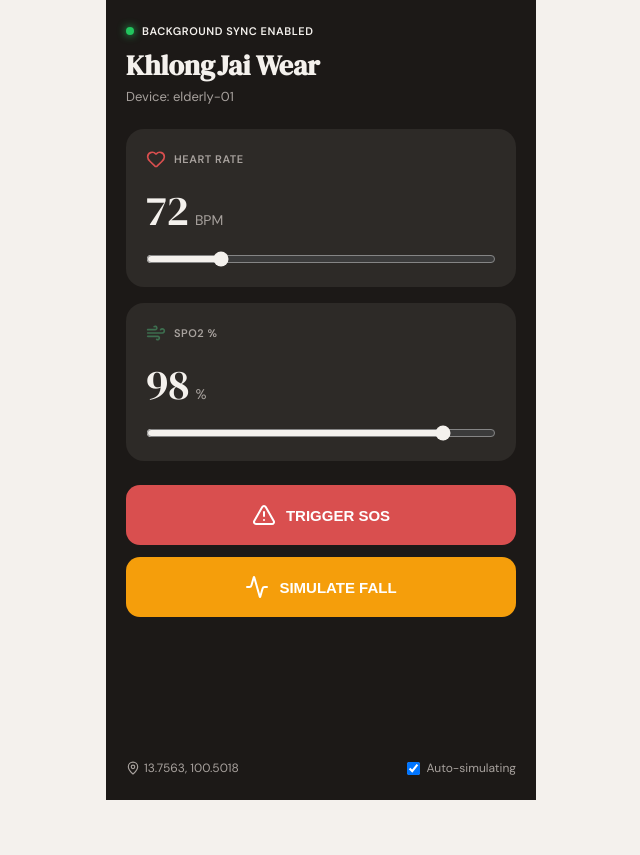
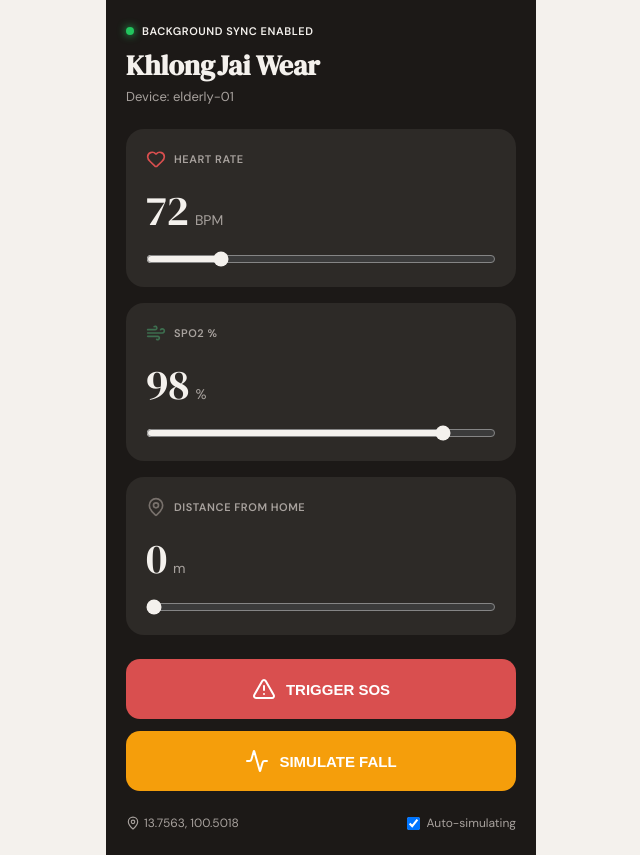
Before and after one commit to pathaninOpa/Khlongjai, a React (Vite) app in the folder KhlongJai/caregiver-app/: page /wearable in a window 1280 px wide. Shown: the whole page, without its empty margins (319-959 px from the left). Before the commit the page ends 800 px from the top, so only its background shows below. Built offline with nearby package versions, Linux system fonts and the light colour scheme; no server answers.

Commit message:
feat: enhance Dashboard and Wearable components with geolocation features and address display

```diff
--- a/KhlongJai/caregiver-app/src/Dashboard.tsx
+++ b/KhlongJai/caregiver-app/src/Dashboard.tsx
@@ -1,7 +1,27 @@
 import { useState, useEffect, useMemo, useRef } from 'react'
 import { Heart, Wind, MapPin, ShieldCheck, Clock, Home, User, Phone, Navigation, ChevronRight } from 'lucide-react'
+import { MapContainer, TileLayer, Marker, useMap } from 'react-leaflet'
+import L from 'leaflet'
 import { useBroadcastSync } from './useBroadcastSync'
 import './App.css'
+
+// Leaflet Marker Icon Fix
+let DefaultIcon = L.icon({
+    iconUrl: 'https://unpkg.com/leaflet@1.9.4/dist/images/marker-icon.png',
+    shadowUrl: 'https://unpkg.com/leaflet@1.9.4/dist/images/marker-shadow.png',
+    iconSize: [25, 41],
+    iconAnchor: [12, 41]
+});
+L.Marker.prototype.options.icon = DefaultIcon;
+
+// Helper to update map center
+function ChangeView({ center }: { center: [number, number] }) {
+  const map = useMap();
+  useEffect(() => {
+    map.setView(center);
+  }, [center, map]);
+  return null;
+}
 
 // Helper for chart data generation
 function gen(n: number, base: number, noise: number, mn: number, mx: number) {
@@ -51,7 +71,7 @@ const VitalChart = ({ id, range, history, state }: { id: string, range: string,
   const py = (v: number) => padY + (1 - (v - yMin) / (yMax - yMin)) * (H - padY * 2);
 
   let area = `M${px(0)},${H}`;
-  pts.forEach((v, i) => { area += ` L${px(i)},${py(v)}`; });
+  pts.forEach((v, i) => { area += ` L${px(i)},py(v)`; });
   area += ` L${px(pts.length - 1)},${H} Z`;
 
   let line = `M${px(0)},${py(pts[0])}`;
@@ -147,11 +167,10 @@ const SlideToResolve = ({ onResolve }: { onResolve: () => void }) => {
 
   const handleMove = (clientX: number) => {
     if (!isDragging.current || !containerRef.current) return;
-    const maxDrag = containerRef.current.offsetWidth - 64; // container width - handle width
+    const maxDrag = containerRef.current.offsetWidth - 64;
     let newX = clientX - startX.current;
     newX = Math.max(0, Math.min(maxDrag, newX));
     setDragX(newX);
-
     if (newX >= maxDrag - 5) {
       isDragging.current = false;
       onResolve();
@@ -161,7 +180,7 @@ const SlideToResolve = ({ onResolve }: { onResolve: () => void }) => {
   const handleEnd = () => {
     if (!isDragging.current) return;
     isDragging.current = false;
-    setDragX(0); // Reset to start if not reached the end
+    setDragX(0);
   };
 
   return (
@@ -184,7 +203,7 @@ const SlideToResolve = ({ onResolve }: { onResolve: () => void }) => {
   );
 };
 
-const EmergencyOverlay = ({ data, onDismiss, onResolve, onCall, onFalseAlarm }: { data: any, onDismiss: () => void, onResolve: () => void, onCall: () => void, onFalseAlarm: () => void }) => {
+const EmergencyOverlay = ({ data, onDismiss, onResolve, onCall, onFalseAlarm, address }: { data: any, onDismiss: () => void, onResolve: () => void, onCall: () => void, onFalseAlarm: () => void, address: string }) => {
   const [elapsed, setElapsed] = useState(0);
   useEffect(() => {
     const interval = setInterval(() => setElapsed(prev => prev + 1), 1000);
@@ -216,7 +235,7 @@ const EmergencyOverlay = ({ data, onDismiss, onResolve, onCall, onFalseAlarm }:
         <div className="alarm-label">{data.sos ? 'SOS ALERT' : 'FALL DETECTED'}</div>
         <div className="alarm-title">Somchai needs help</div>
         <div className="alarm-name">Grandfather · Age 74</div>
-        <div className="alarm-location"><MapPin size={11} /> Bedroom · Home</div>
+        <div className="alarm-location"><MapPin size={11} /> {address}</div>
         <div className="alarm-timer">
           <span className="timer-label">{data.sos ? 'Requested' : 'Detected'}</span>
           <span className="timer-val">{elapsed < 5 ? 'just now' : formatTime(elapsed)}</span>
@@ -259,7 +278,42 @@ export default function Dashboard() {
   const [showIncident, setShowIncident] = useState(false);
   const [overlayActive, setOverlayActive] = useState(false);
   const [todayFallCount, setTodayFallCount] = useState(0);
+  const [address, setAddress] = useState("Locating...");
+  const [homeCoords, setHomeCoords] = useState({ lat: 13.7563, lng: 100.5018 });
   const lastSyncTime = useRef("");
+  const lastFetchedCoords = useRef({ lat: 0, lng: 0 });
+
+  // Initialize Home Coords
+  useEffect(() => {
+    navigator.geolocation.getCurrentPosition((pos) => {
+      const coords = { lat: pos.coords.latitude, lng: pos.coords.longitude };
+      setHomeCoords(coords);
+    });
+  }, []);
+
+  // Reverse Geocoding Effect
+  useEffect(() => {
+    const distMoved = Math.sqrt(Math.pow(data.lat - lastFetchedCoords.current.lat, 2) + Math.pow(data.lng - lastFetchedCoords.current.lng, 2));
+    if (distMoved > 0.0005 || address === "Locating...") {
+      const fetchAddress = async () => {
+        try {
+          const res = await fetch(`https://nominatim.openstreetmap.org/reverse?format=json&lat=${data.lat}&lon=${data.lng}&zoom=18&addressdetails=1`, {
+            headers: { 'User-Agent': 'KhlongJai-Caregiver-App' }
+          });
+          const json = await res.json();
+          const addr = json.address;
+          const display = addr.suburb || addr.neighbourhood || addr.road || addr.village || addr.city || "Current Location";
+          const city = addr.city || addr.province || addr.state || "";
+          setAddress(city ? `${display}, ${city}` : display);
+          lastFetchedCoords.current = { lat: data.lat, lng: data.lng };
+        } catch (e) {
+          console.error("Geocoding failed", e);
+        }
+      };
+      const timeout = setTimeout(fetchAddress, 1000);
+      return () => clearTimeout(timeout);
+    }
+  }, [data.lat, data.lng, address]);
 
   useEffect(() => {
     if (data.lastUpdate !== lastSyncTime.current) {
@@ -342,6 +396,11 @@ export default function Dashboard() {
     handleResolve();
   };
 
+  const isAtHome = useMemo(() => {
+    const dist = Math.sqrt(Math.pow(data.lat - homeCoords.lat, 2) + Math.pow(data.lng - homeCoords.lng, 2));
+    return dist < 0.001;
+  }, [data.lat, data.lng, homeCoords]);
+
   return (
     <div className="dashboard-container">
       {overlayActive && (data.sos || data.fall) && (
@@ -351,6 +410,7 @@ export default function Dashboard() {
           onResolve={handleResolve}
           onCall={handleCall}
           onFalseAlarm={handleFalseAlarm}
+          address={address}
         />
       )}
 
@@ -432,7 +492,10 @@ export default function Dashboard() {
         </div>
 
         <div className="week-card">
-          <div className="week-card-header"><div className="week-card-title">Weekly Overview</div><div className="week-legend"><div className="wleg"><div className="wleg-dot" style={{ background: '#C4956A' }}></div>HR</div><div className="wleg"><div className="wleg-dot" style={{ background: 'var(--green-mid)' }}></div>SpO₂</div></div></div>
+          <div className="week-card-header"><div className="week-card-title">Weekly Overview</div><div className="week-legend">
+              <div className="wleg"><div className="wleg-dot" style={{ background: '#C4956A' }}></div>HR</div>
+              <div className="wleg"><div className="wleg-dot" style={{ background: 'var(--green-mid)' }}></div>SpO₂</div>
+            </div></div>
           <div className="week-grid">{['Mon', 'Tue', 'Wed', 'Thu', 'Fri', 'Sat', 'Sun'].map((day, i) => {
               const hrVal = [69, 74, 71, 77, 68, 72, Math.round(data.hr)][i];
               const spVal = [97, 98, 97, 96, 98, 99, Math.round(data.spo2)][i];
@@ -441,8 +504,29 @@ export default function Dashboard() {
         </div>
 
         <div className="loc-card">
-          <div className="loc-header"><div><div className="loc-label"><MapPin size={10} /> Live Location</div><div className="loc-name">🏠 Home</div><div className="loc-sub">Sukhumvit, Bangkok · {new Date(data.lastUpdate).toLocaleTimeString([], { hour: '2-digit', minute: '2-digit' })}</div></div><div className="geo-badge">Safe zone</div></div>
-          <div className="map-box"><svg className="map-svg" viewBox="0 0 400 145" preserveAspectRatio="xMidYMid slice"><rect width="400" height="145" fill="#E4E8E0" /><rect x="0" y="62" width="400" height="8" fill="#D0D5CA" /><rect x="0" y="96" width="400" height="5" fill="#D0D5CA" /><rect x="75" y="0" width="6" height="145" fill="#D0D5CA" /><circle cx="200" cy="68" r="14" fill="none" stroke="#3D6E4F" strokeWidth="2" className="pulse-ring" /><g className="map-pin"><circle cx="200" cy="62" r="13" fill="#3D6E4F" /><circle cx="200" cy="62" r="5" fill="white" /><polygon points="200,75 194,62 206,62" fill="#3D6E4F" /></g></svg></div>
+          <div className="loc-header">
+            <div>
+              <div className="loc-label"><MapPin size={10} /> Live Location</div>
+              <div className="loc-name">{isAtHome ? '🏠 Home' : '📍 Away'}</div>
+              <div className="loc-sub">{address} · {new Date(data.lastUpdate).toLocaleTimeString([], { hour: '2-digit', minute: '2-digit' })}</div>
+            </div>
+            <div className={`geo-badge ${isAtHome ? '' : 'warn'}`} style={{ background: isAtHome ? '' : 'var(--state-watch-bg)', color: isAtHome ? '' : 'var(--state-watch-text)' }}>
+                {isAtHome ? 'Safe zone' : 'Outside Safe Zone'}
+            </div>
+          </div>
+          <div className="map-box">
+            <MapContainer
+                center={[data.lat, data.lng]}
+                zoom={15}
+                zoomControl={false}
+                attributionControl={false}
+                style={{ height: '100%', width: '100%' }}
+            >
+                <TileLayer url="https://{s}.tile.openstreetmap.org/{z}/{x}/{y}.png" />
+                <Marker position={[data.lat, data.lng]} />
+                <ChangeView center={[data.lat, data.lng]} />
+            </MapContainer>
+          </div>
         </div>
       </div>
 
--- a/KhlongJai/caregiver-app/src/Wearable.tsx
+++ b/KhlongJai/caregiver-app/src/Wearable.tsx
@@ -17,17 +17,26 @@ export default function Wearable() {
   });
 
   const [isAuto, setIsAuto] = useState(true);
+  const [homeLoc, setHomeLoc] = useState({ lat: 13.7563, lng: 100.5018 });
   const dataRef = useRef(data);
 
-  // Keep ref in sync with state for the worker/interval to access latest data
+  // Initialize with real location
+  useEffect(() => {
+    navigator.geolocation.getCurrentPosition((pos) => {
+      const coords = { lat: pos.coords.latitude, lng: pos.coords.longitude };
+      setHomeLoc(coords);
+      setData((prev: any) => ({ ...prev, ...coords, lastUpdate: new Date().toISOString() }));
+    }, (err) => {
+        console.error("Location access denied", err);
+    });
+  }, []);
+
   useEffect(() => {
     dataRef.current = data;
   }, [data]);
 
   useEffect(() => {
     if (!isAuto) return;
-
-    // Use a Web Worker blob to prevent background throttling
     const workerCode = `
       let interval;
       self.onmessage = function(e) {
@@ -38,106 +47,67 @@ export default function Wearable() {
         }
       };
     `;
-
     const blob = new Blob([workerCode], { type: 'application/javascript' });
     const worker = new Worker(URL.createObjectURL(blob));
-
     worker.onmessage = () => {
-      // Only update if no active emergency
       if (!dataRef.current.sos && !dataRef.current.fall) {
         const newHr = 70 + Math.floor(Math.random() * 15);
         const newSpo2 = 96 + Math.floor(Math.random() * 4);
-
-        setData({
-          ...dataRef.current,
-          hr: newHr,
-          spo2: newSpo2,
-          lastUpdate: new Date().toISOString()
-        });
+        setData({ ...dataRef.current, hr: newHr, spo2: newSpo2, lastUpdate: new Date().toISOString() });
       }
     };
-
     worker.postMessage('start');
-
-    return () => {
-      worker.postMessage('stop');
-      worker.terminate();
-    };
+    return () => { worker.postMessage('stop'); worker.terminate(); };
   }, [isAuto, setData]);
 
   const updateStatus = (updates: any) => {
-    setData({
-      ...data,
-      ...updates,
-      lastUpdate: new Date().toISOString()
-    });
+    setData({ ...data, ...updates, lastUpdate: new Date().toISOString() });
   };
+
+  const handleLocationChange = (val: number) => {
+    const offset = val * 0.00005;
+    updateStatus({ lat: homeLoc.lat + offset, lng: homeLoc.lng + offset });
+  };
+
+  const dist = Math.round(Math.sqrt(Math.pow(data.lat - homeLoc.lat, 2) + Math.pow(data.lng - homeLoc.lng, 2)) * 111319);
 
   return (
     <div className={`wearable-container ${data.sos || data.fall ? 'emergency' : ''}`}>
       <header>
-        <div className="status-indicator">
-          <div className="dot online"></div>
-          Background Sync Enabled
-        </div>
+        <div className="status-indicator"><div className="dot online"></div>Background Sync Enabled</div>
         <h1>KhlongJai Wear</h1>
         <p>Device: {DEVICE_ID}</p>
       </header>
 
       <div className="vitals-section">
         <div className="card-wear">
-          <div className="card-header-wear">
-            <Heart color="#D94F4F" size={20} />
-            <span>HEART RATE</span>
-          </div>
+          <div className="card-header-wear"><Heart color="#D94F4F" size={20} /><span>HEART RATE</span></div>
           <div className="card-value-wear">{data.hr}<span className="unit-wear">BPM</span></div>
-          <input
-            type="range" min="40" max="200" value={data.hr}
-            onChange={(e) => {
-                setIsAuto(false);
-                updateStatus({ hr: Number(e.target.value) });
-            }}
-          />
+          <input type="range" min="40" max="200" value={data.hr} onChange={(e) => { setIsAuto(false); updateStatus({ hr: Number(e.target.value) }); }} />
         </div>
 
         <div className="card-wear">
-          <div className="card-header-wear">
-            <Wind color="#3D6E4F" size={20} />
-            <span>SPO2 %</span>
-          </div>
+          <div className="card-header-wear"><Wind color="#3D6E4F" size={20} /><span>SPO2 %</span></div>
           <div className="card-value-wear">{data.spo2}<span className="unit-wear">%</span></div>
-          <input
-            type="range" min="85" max="100" value={data.spo2}
-            onChange={(e) => {
-                setIsAuto(false);
-                updateStatus({ spo2: Number(e.target.value) });
-            }}
-          />
+          <input type="range" min="85" max="100" value={data.spo2} onChange={(e) => { setIsAuto(false); updateStatus({ spo2: Number(e.target.value) }); }} />
+        </div>
+
+        <div className="card-wear">
+          <div className="card-header-wear"><MapPin color="#78716C" size={20} /><span>DISTANCE FROM HOME</span></div>
+          <div className="card-value-wear">{dist}<span className="unit-wear">m</span></div>
+          <input type="range" min="0" max="100" value={homeLoc.lat === 0 ? 0 : Math.round((data.lat - homeLoc.lat) / 0.00005)} onChange={(e) => handleLocationChange(Number(e.target.value))} />
         </div>
       </div>
 
       <div className="emergency-controls">
-        <button className={`sos-trigger ${data.sos ? 'active' : ''}`} onClick={() => updateStatus({ sos: true, fall: false })} disabled={data.sos}>
-          <AlertTriangle size={24} /> {data.sos ? 'SOS SENT' : 'TRIGGER SOS'}
-        </button>
-        <button className={`fall-trigger ${data.fall ? 'active' : ''}`} onClick={() => updateStatus({ fall: true, sos: false })} disabled={data.fall}>
-          <Activity size={24} /> {data.fall ? 'FALL DETECTED' : 'SIMULATE FALL'}
-        </button>
-        {(data.sos || data.fall) && (
-          <button className="reset-trigger" onClick={() => updateStatus({ sos: false, fall: false })}>
-            <RotateCcw size={20} /> RESOLVE INCIDENT
-          </button>
-        )}
+        <button className={`sos-trigger ${data.sos ? 'active' : ''}`} onClick={() => updateStatus({ sos: true, fall: false })} disabled={data.sos}><AlertTriangle size={24} /> {data.sos ? 'SOS SENT' : 'TRIGGER SOS'}</button>
+        <button className={`fall-trigger ${data.fall ? 'active' : ''}`} onClick={() => updateStatus({ fall: true, sos: false })} disabled={data.fall}><Activity size={24} /> {data.fall ? 'FALL DETECTED' : 'SIMULATE FALL'}</button>
+        {(data.sos || data.fall) && <button className="reset-trigger" onClick={() => updateStatus({ sos: false, fall: false })}><RotateCcw size={20} /> RESOLVE INCIDENT</button>}
       </div>
 
       <div className="wearable-footer">
-        <div className="loc-badge">
-          <MapPin size={14} /> {data.lat.toFixed(4)}, {data.lng.toFixed(4)}
-        </div>
-        <label className="toggle-label">
-          <input type="checkbox" checked={isAuto} onChange={(e) => setIsAuto(e.target.checked)} />
-          Auto-simulating
-        </label>
+        <div className="loc-badge"><MapPin size={14} /> {data.lat.toFixed(4)}, {data.lng.toFixed(4)}</div>
+        <label className="toggle-label"><input type="checkbox" checked={isAuto} onChange={(e) => setIsAuto(e.target.checked)} />Auto-simulating</label>
       </div>
     </div>
   )
```
